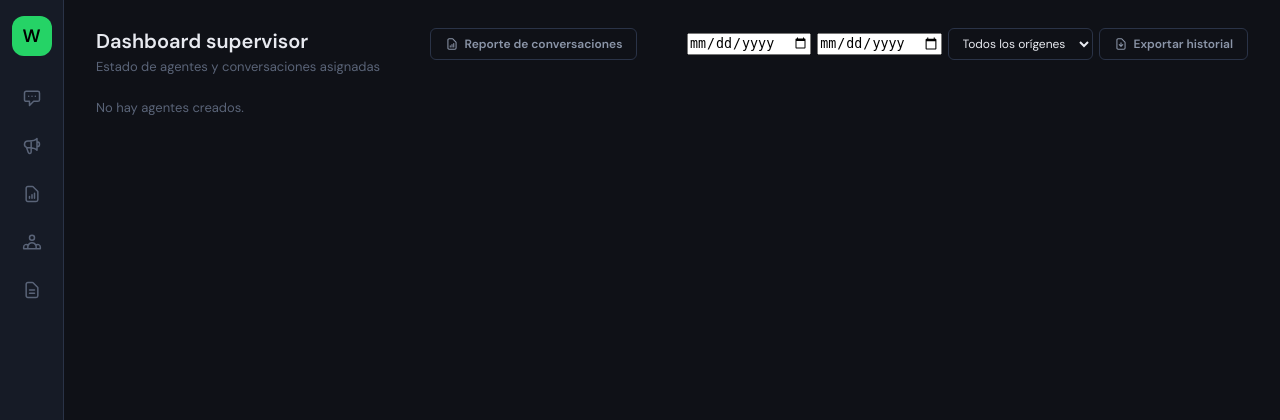
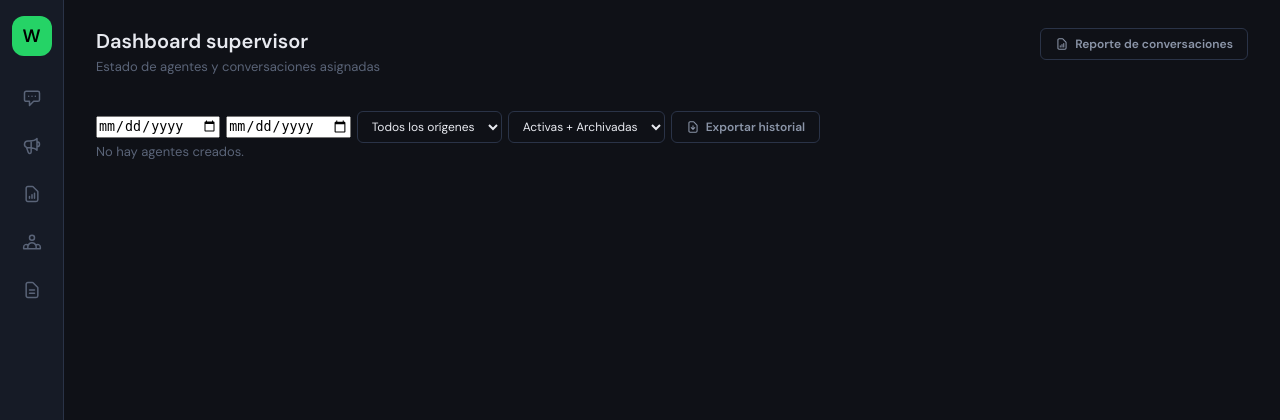
Before and after one commit to NachoGuidali/conectorwpp, a Django app: template templates/whatsapp/dashboard_supervisor.html in a window 1280 px wide. Shown: the top 420 px of the page. Run offline with Django 3.2, Linux system fonts and the light colour scheme; the template is opened without the code that fills it, so the values that code supplies are empty.

Commit message:
feat: columna Archivada y filtro en export histórico de conversaciones
Co-Authored-By: Claude Sonnet 4.6 <noreply@anthropic.com>
Claude-Session: https://claude.ai/code/session_01GpCnnNuMk8H6fA6Xjuxnjk

```diff
--- a/templates/whatsapp/dashboard_supervisor.html
+++ b/templates/whatsapp/dashboard_supervisor.html
@@ -129,6 +129,11 @@
         <option value="">Todos los orígenes</option>
         <option value="entrante">Entrantes</option>
         <option value="saliente">Salientes</option>
+      </select>
+      <select name="archivada" class="inline-select">
+        <option value="">Activas + Archivadas</option>
+        <option value="no">Solo activas</option>
+        <option value="si">Solo archivadas</option>
       </select>
       <button type="submit" class="btn btn-outline">
         <svg width="14" height="14" fill="none" viewBox="0 0 24 24" stroke="currentColor" stroke-width="1.8"><path stroke-linecap="round" stroke-linejoin="round" d="M12 10v6m0 0l-3-3m3 3l3-3m2 8H7a2 2 0 01-2-2V5a2 2 0 012-2h5.586a1 1 0 01.707.293l5.414 5.414a1 1 0 01.293.707V19a2 2 0 01-2 2z"/></svg>
```
Also changed, not shown: apps/whatsapp/views.py (+7 -1 lines).
